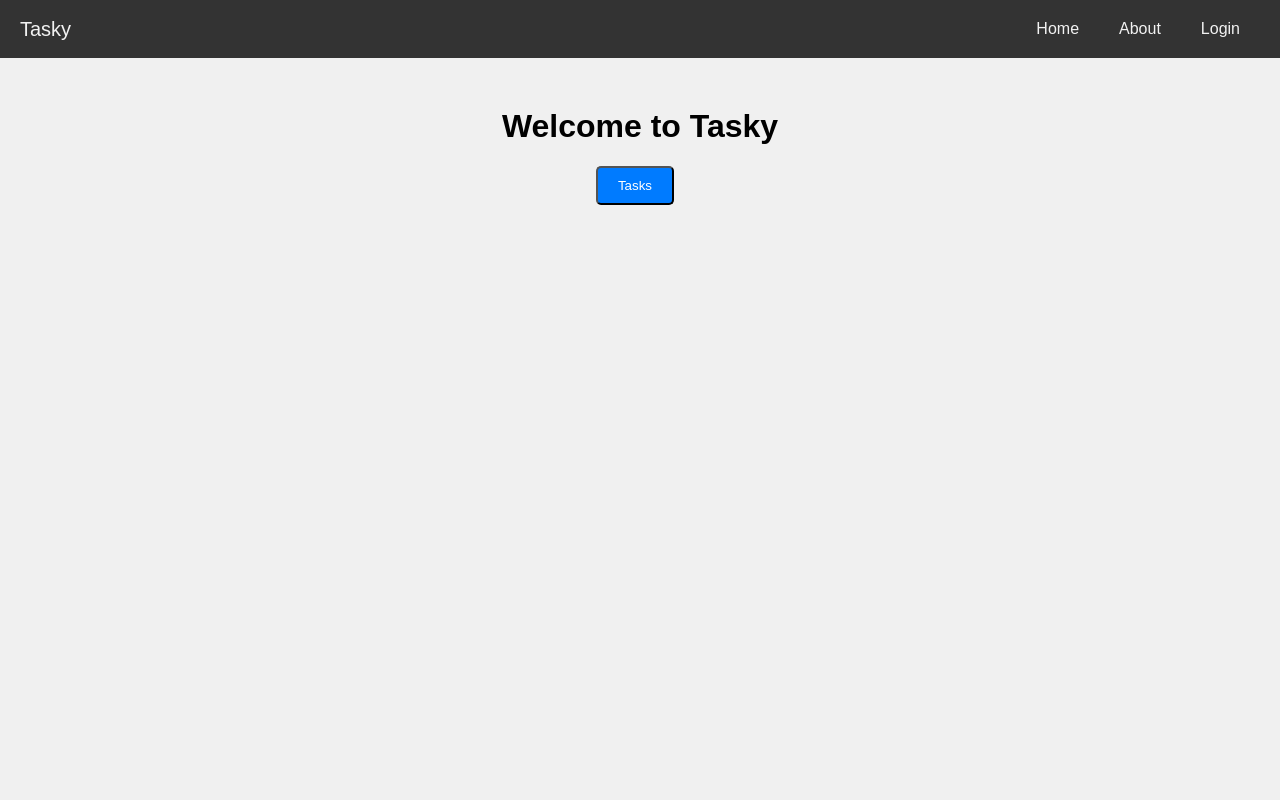
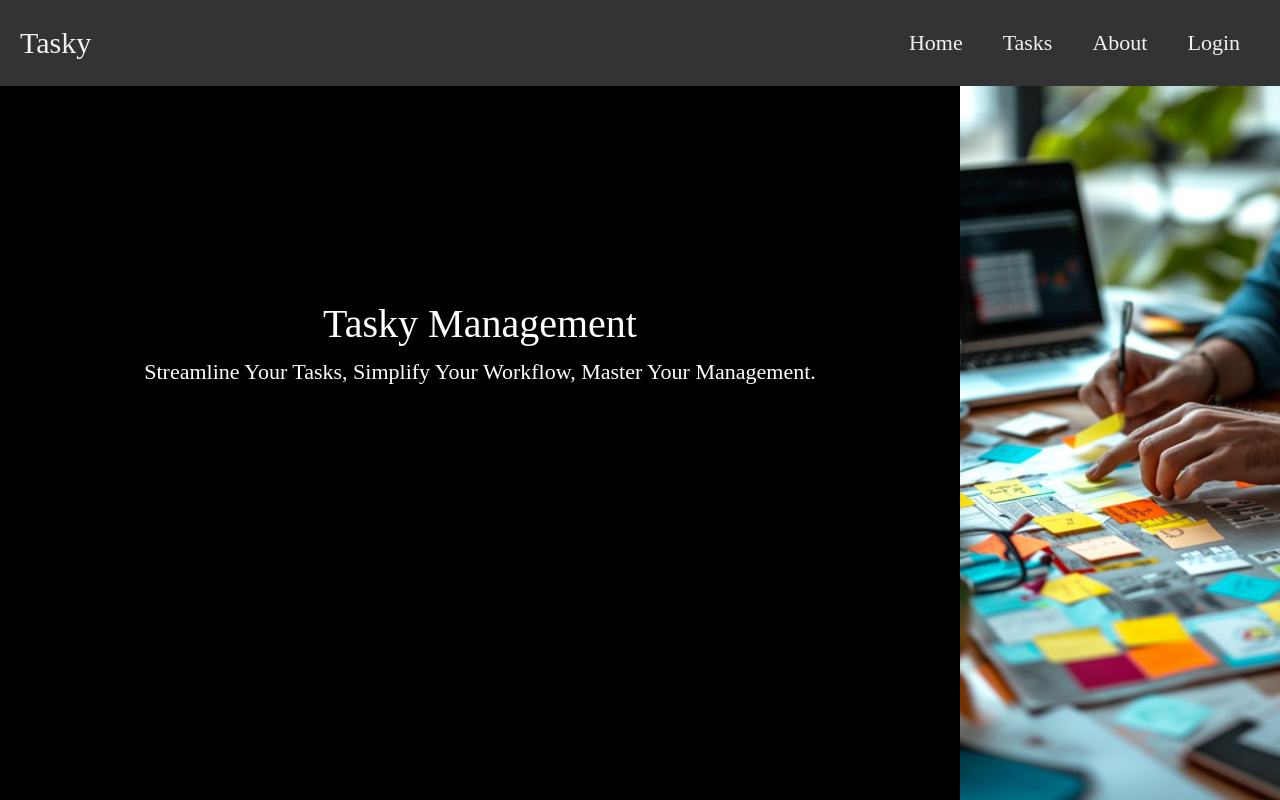
Before and after one commit to Jabsalot/task_manager, a Django app: page / in a window 1280 px wide. Run offline with Django 4.2, Linux system fonts and the light colour scheme.

Commit message:
Spiced up the homepage to look more professional

```diff
--- a/task_manager_app/templates/task_manager_app/base_template.html
+++ b/task_manager_app/templates/task_manager_app/base_template.html
@@ -18,12 +18,13 @@
       display: flex;
       justify-content: space-between;
       align-items: center;
-      padding: 10px 20px;
+      padding: 20px 20px;
     }
     .navbar-brand {
       color: #f2f2f2;
       text-decoration: none;
-      font-size: 20px;
+      font-family: "Crimson Text", serif;
+      font-size: 30px
     }
     .navbar-links {
       display: flex;
@@ -33,6 +34,8 @@
       color: #f2f2f2;
       text-decoration: none;
       padding: 10px 20px;
+      font-family: "Crimson Text", serif;
+      font-size: 22px;
     }
     .navbar-link:hover {
       background-color: #ddd;
@@ -86,6 +89,7 @@
         <a class="navbar-brand" href="{% url 'index' %}">Tasky</a>
         <div class="navbar-links">
             <a class="navbar-link" href="{% url 'index' %}">Home</a>
+            <a class="navbar-link" href="{% url 'task-list' %}">Tasks</a>
             <a class="navbar-link" href="#">About</a>
             <a class="navbar-link" href="login.html" >Login</a>
         </div>
--- a/task_manager_app/templates/task_manager_app/index.html
+++ b/task_manager_app/templates/task_manager_app/index.html
@@ -3,12 +3,92 @@
 
 <!-- Replace block content in base_template.html -->
 {% block content %}
+{% load static %}
 
-    <div class="container-middle">
-        <h1>Welcome to Tasky</h1>
-        <a class="nav-link" aria-current="page" href="{% url 'task-list' %}">
-            <button class="btn">Tasks</button>
-        </a>
+<!DOCTYPE html>
+<html lang="en">
+<head>
+    <meta charset="UTF-8">
+    <meta name="viewport" content="width=device-width, initial-scale=1.0">
+    <title>Document</title>
+    <style>
+        .container {
+            display: flex;
+            justify-content: space-between;
+            align-items: center;
+            flex-wrap: wrap;
+            height: calc(100vh - 86px); /* Adjusts container height (removes scroll bar) */
+        }
+
+        .pure-black-image {
+            flex-basis: 75%; /* Pure black image takes up 75% of the container width */
+            max-width: 75%; /* Limit the width of the image container */
+            position: relative; /* Relative positioning for text alignment */
+            overflow: hidden; /* Hide any content that overflows the container */
+            height: 100% /* Ensure container takes full height */
+        }
+
+        .task-manager-image {
+            flex-basis: 25%; /* Pure black image takes up 75% of the container width */
+            max-width: 25%; /* Limit the width of the image container */
+            position: relative; /* Relative positioning for text alignment */
+            overflow: hidden; /* Hide any content that overflows the container */
+            height: 100%; /* Ensure container takes full height */
+        }
+
+        img {
+            display: block; /* Ensure images don't have any space below them */
+            width: 100%; /* Make images responsive */
+            height: 100%; /* Make images responsive */
+            object-fit: cover;
+            /*max-height: calc(100vh - 100px);*/
+        }
+
+        .header {
+            position: absolute; /* Absolute positioning */
+            top: 30%; /* Position 30px from the top */
+            left: 50%; /* Position at 50% from the left */
+            transform: translateX(-50%); /* Center the text horizontally */
+            color: white; /* Text color */
+            font-size: 40px; /* Font size */
+            font-family: "Crimson Text", serif; /* Font family */
+            text-align: center; /* Center the text horizontally */
+        }
+
+        .paragraph {
+            position: absolute; /* Absolute positioning */
+            top: 40%; /* Position 50% from the top */
+            left: 50%; /* Position at 50% from the left */
+            transform: translate(-50%, -50%); /* Center the text horizontally and vertically */
+            color: white; /* Text color */
+            font-size: 22px; /* Font size */
+            font-family: "Crimson Text", serif; /* Font family */
+            text-align: center; /* Center the text horizontally */
+            width: 80%; /* Set width to 80% of the container */
+            height: auto; /* Allow the height to adjust based on content */
+            overflow: auto; /* Add overflow for large content */
+        }
+    </style>
+</head>
+
+<body>
+
+    <div class="container">
+        <div class="pure-black-image">
+            <img src="{% static 'images/pure_black.jpg' %}">
+            <div class="header">
+                Tasky Management
+            </div>
+            <div class="paragraph">
+                Streamline Your Tasks, Simplify Your Workflow, Master Your Management.
+            </div>
+        </div>
+        <div class="task-manager-image">
+            <img src="{% static 'images/project_planning.jpg' %}">
+        </div>
     </div>
 
+</body>
+</html>
+
 {% endblock %}
```
Also changed, not shown: db.sqlite3, task_manager_app/static/images/project_planning.jpg (added), task_manager_app/static/images/pure_black.jpg (added).
